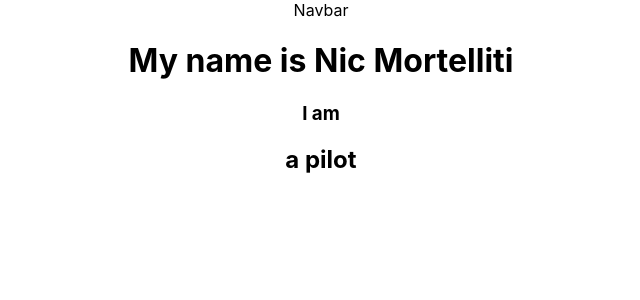
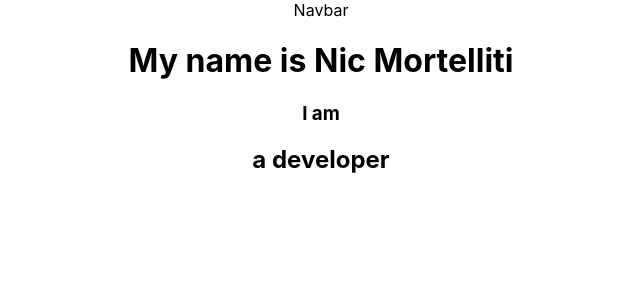
Before and after one commit to NicMortelliti/portfolio, a React (Create React App) app: page / in a window 1280 px wide. Shown: the top 300 px of the page, without its empty margins (319-959 px from the left). Built offline with nearby package versions, Linux system fonts and the light colour scheme.

Commit message:
Cycle through blurbs

```diff
--- a/src/components/HeroAbout.js
+++ b/src/components/HeroAbout.js
@@ -2,7 +2,7 @@
 // and short 2-4 word blurbs about me
 // in large font. Cycling through
 // the descriptors.
-import React from "react";
+import React, { useEffect, useState } from "react";
 
 const name = { first: "Nic", last: "Mortelliti" };
 
@@ -15,13 +15,29 @@ const blurbs = [
 ];
 
 function HeroAbout() {
+  const [currentBlurb, setCurrentBlurb] = useState(blurbs[0]);
+
+  // Cycle through blurbs
+  useEffect(() => {
+    // Initialize iterator to 0
+    let i = 0;
+
+    // Every n-seconds, change the current blurb state
+    setInterval(() => {
+      setCurrentBlurb(blurbs[i]);
+
+      // Reset iterator to 0 if end of array is reached
+      i < blurbs.length - 1 ? (i += 1) : (i = 0);
+    }, 2000);
+  }, []);
+
   return (
     <div>
       <h1>{`My name is ${name.first} ${name.last}`}</h1>
       <h3>I am</h3>
-      <h2>{blurbs[0]}</h2>
+      <h2>{currentBlurb}</h2>
     </div>
   );
 }
 
-export default HeroAbout
+export default HeroAbout;
```
